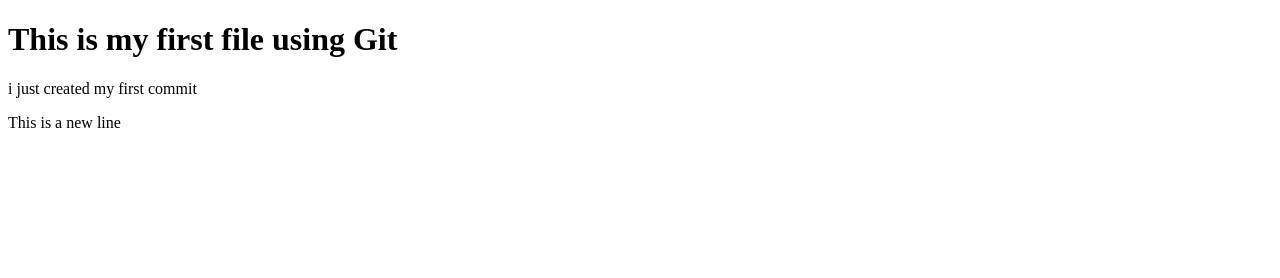
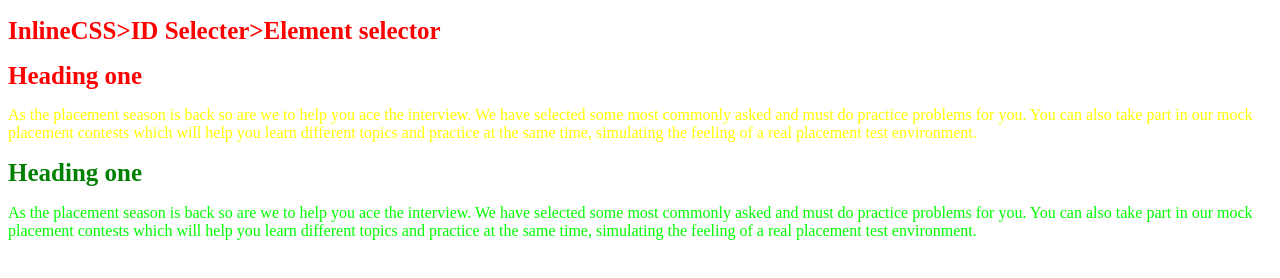
Before and after one commit to adititemkar/my-first-repository, a plain HTML site: page index.html in a window 1280 px wide. Drawn offline with Linux system fonts and the light colour scheme.

Commit message:
element selector & id selectors

```diff
--- a/index.html
+++ b/index.html
@@ -5,13 +5,37 @@
     <meta charset="UTF-8">
     <meta http-equiv="X-UA-Compatible" content="IE=edge">
     <meta name="viewport" content="width=device-width, initial-scale=1.0">
-    <title>My first Git</title>
+    <title>full stack session</title>
+    <style>
+        h1 {
+            color: red;
+            font-size: 25px;
+        }
+
+        p {
+            color: yellow;
+            font-weight: 100;
+        }
+
+        #first {
+            color: greenyellow;
+        }
+    </style>
 </head>
 
 <body>
-    <h1>This is my first file using Git</h1>
-    <p> i just created my first commit</p>
-    <p>This is a new line</p>
+    <h1>InlineCSS>ID Selecter>Element selector</h1>
+    <h1>Heading one</h1>
+    <p>
+        As the placement season is back so are we to help you ace the interview. We have selected some most commonly asked and must do practice problems for you. You can also take part in our mock placement contests which will help you learn different topics
+        and practice at the same time, simulating the feeling of a real placement test environment.
+    </p>
+    <h1 style="color: green;" id="first">Heading one</h1>
+    <p style="color:lime;">
+        As the placement season is back so are we to help you ace the interview. We have selected some most commonly asked and must do practice problems for you. You can also take part in our mock placement contests which will help you learn different topics
+        and practice at the same time, simulating the feeling of a real placement test environment.
+    </p>
+
 </body>
 
 </html>
```
